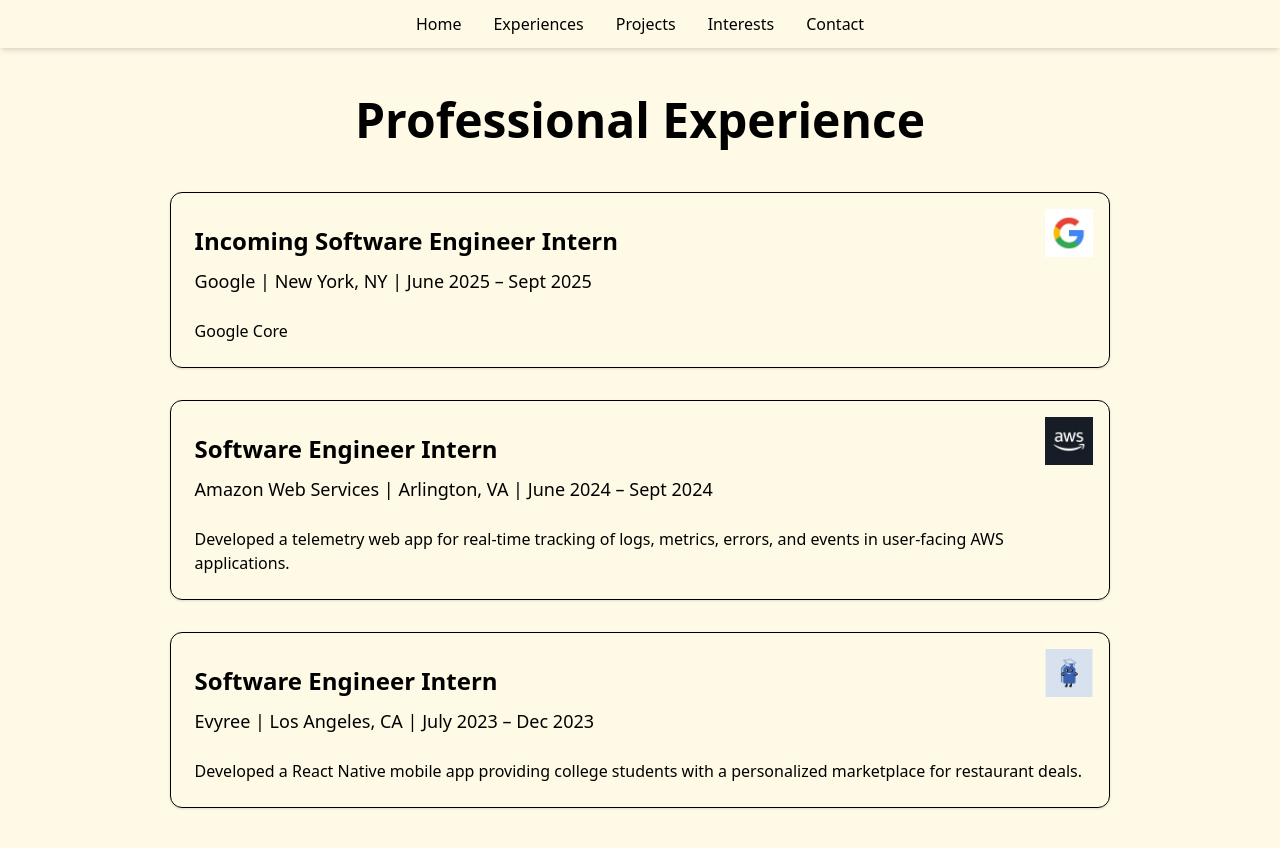
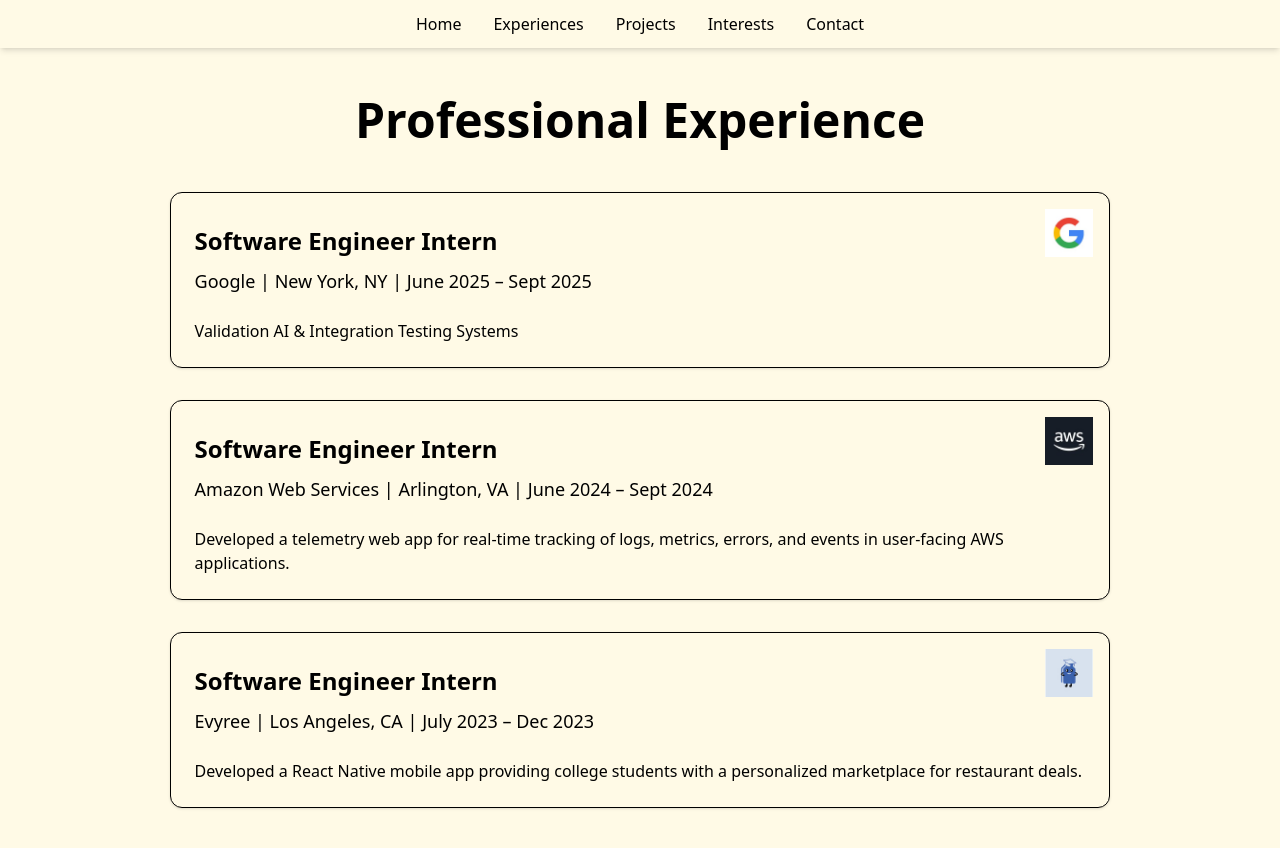
Before and after one commit to kareemdibs/Personal-Website, a Next.js app: page /experiences in a window 1280 px wide. Shown: the top 848 px of the page. Built offline with nearby package versions, Linux system fonts and the light colour scheme.

Commit message:
Update page.tsx

```diff
--- a/src/app/experiences/page.tsx
+++ b/src/app/experiences/page.tsx
@@ -17,11 +17,11 @@
             <Image src={googleLogo} alt="Google Logo" width={48} height={48} />
           </div>
           <CardHeader className="pt-0 pr-16 md:pr-0">
-            <CardTitle className="text-2xl font-semibold text-accent-foreground">Incoming Software Engineer Intern</CardTitle>
+            <CardTitle className="text-2xl font-semibold text-accent-foreground">Software Engineer Intern</CardTitle>
             <CardDescription className="text-lg font-medium text-primary pt-1">Google | New York, NY | June 2025 – Sept 2025</CardDescription>
           </CardHeader>
           <CardContent>
-            <p>Google Core</p>
+            <p>Validation AI & Integration Testing Systems</p>
           </CardContent>
         </Card>
 
```
